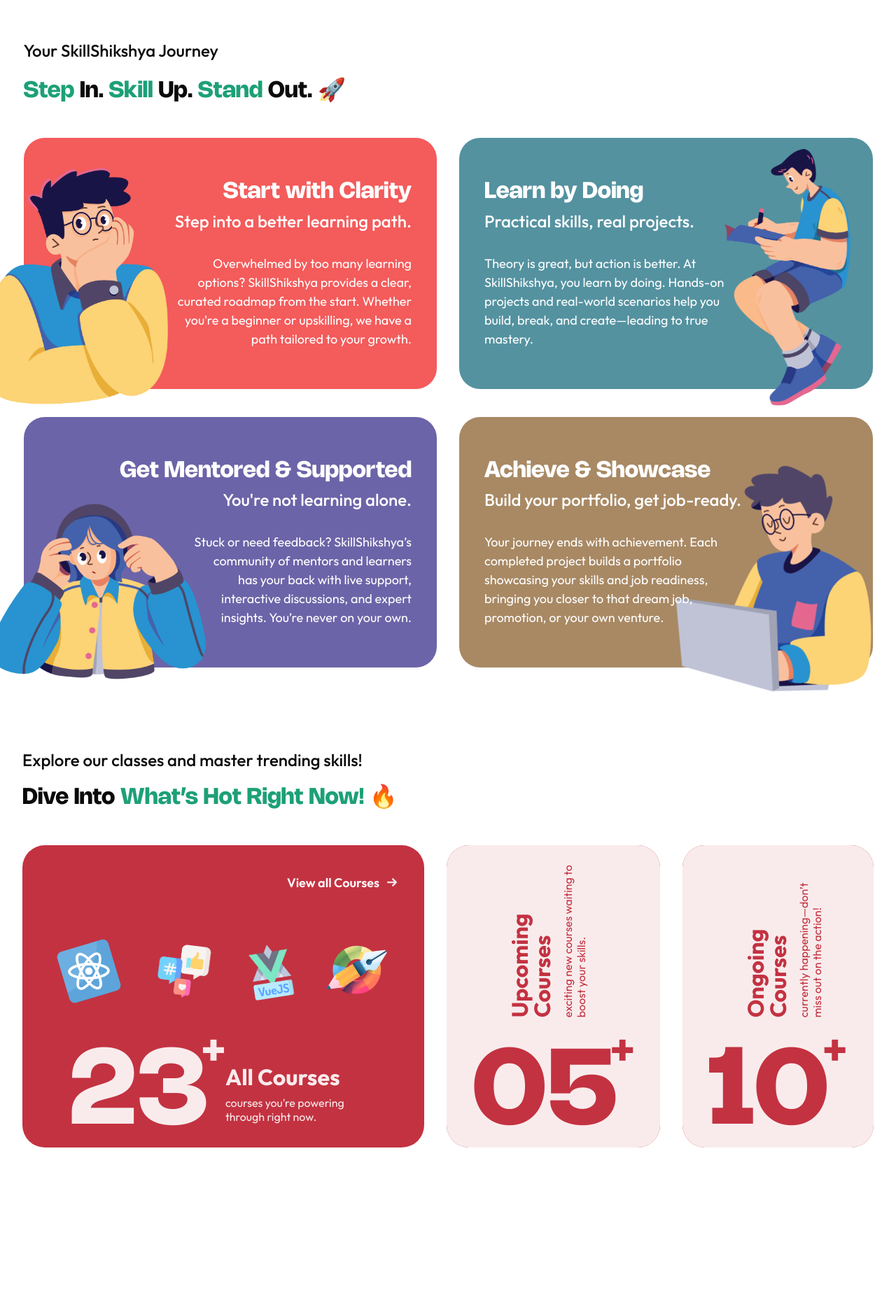
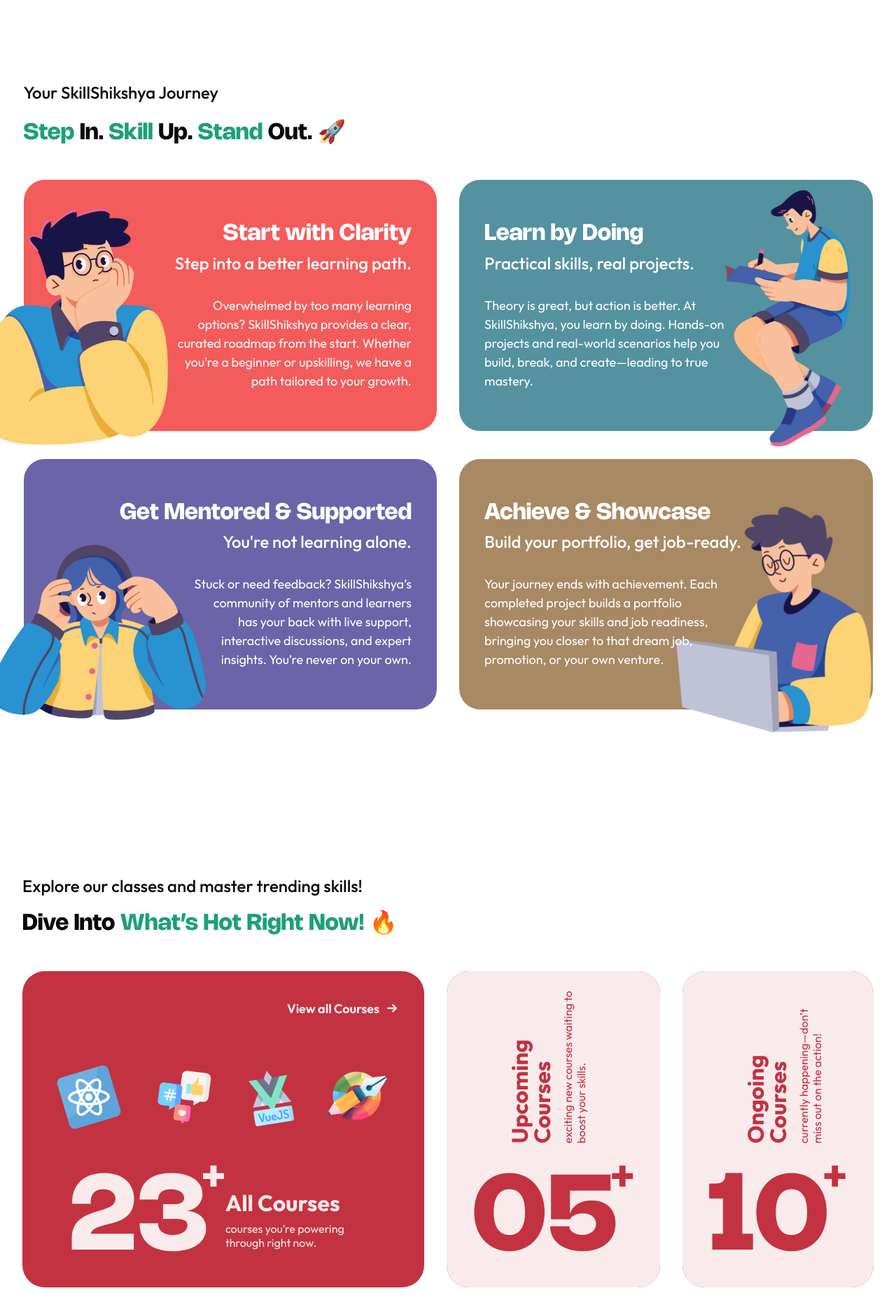
Before and after one commit to Pranij3000/1-UI-task, a Next.js app: page / in a window 1280 px wide. Shown: the top 1878 px of the page at 70% size. Before the commit the page ends 1700 px from the top, so only its background shows below. Built offline with nearby package versions, Linux system fonts and the light colour scheme.

Commit message:
task two padding changed

```diff
--- a/src/components/cards/ClassCard.tsx
+++ b/src/components/cards/ClassCard.tsx
@@ -283,7 +283,7 @@
         <div className="background-wrapper absolute inset-0 rounded-[32px] overflow-hidden">
           <div className="background-pink absolute left-0 top-full aspect-square bg-light-pink rounded-full translate-x-[-50%] translate-y-[-50%]" />
         </div>
-        <div className="content-wrapper relative z-1 px-9 pt-10 overflow-hidden">
+        <div className="content-wrapper relative z-1 px-9 pt-10 pb-5 overflow-hidden">
           <div className="course-detail h-60.5 relative">
             <div className="active-detail pb-16 flex flex-col gap-5 h-full justify-between">
               <div className="view-button-wrapper w-fit ml-auto">
--- a/src/components/sections/TaskOne.tsx
+++ b/src/components/sections/TaskOne.tsx
@@ -8,7 +8,7 @@
 export default function TaskOne() {
   return (
     <>
-      <section className="task-one overflow-hidden py-15">
+      <section className="task-one overflow-hidden py-30">
         <div className="container max-w-[1253px] px-5 mx-auto">
           <div className="title-wrapper mb-7 md:mb-12">
             <span className="font-medium text-[16px] md:text-[24px] leading-none">Your SkillShikshya Journey</span>
--- a/src/components/sections/TaskTwo.tsx
+++ b/src/components/sections/TaskTwo.tsx
@@ -14,7 +14,7 @@
     setActive(index);
   };
   return (
-    <section className="task-two overflow-hidden py-15">
+    <section className="task-two overflow-hidden py-30">
       <div className="container max-w-314 px-5 mx-auto">
         <div className="title-wrapper mb-7 md:mb-12">
           <span className="font-medium text-[16px] md:text-[24px] leading-none">Explore our classes and master trending skills!</span>
```
